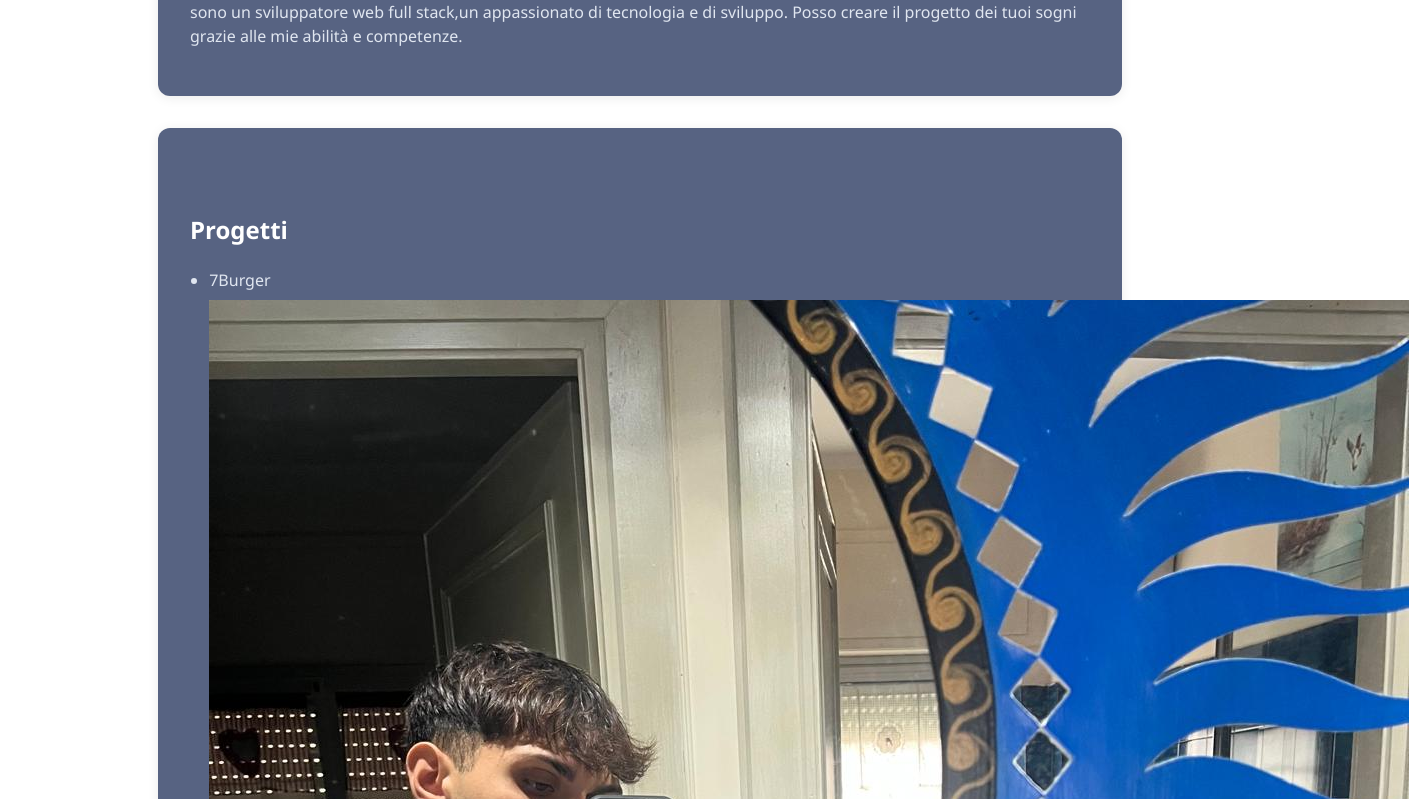
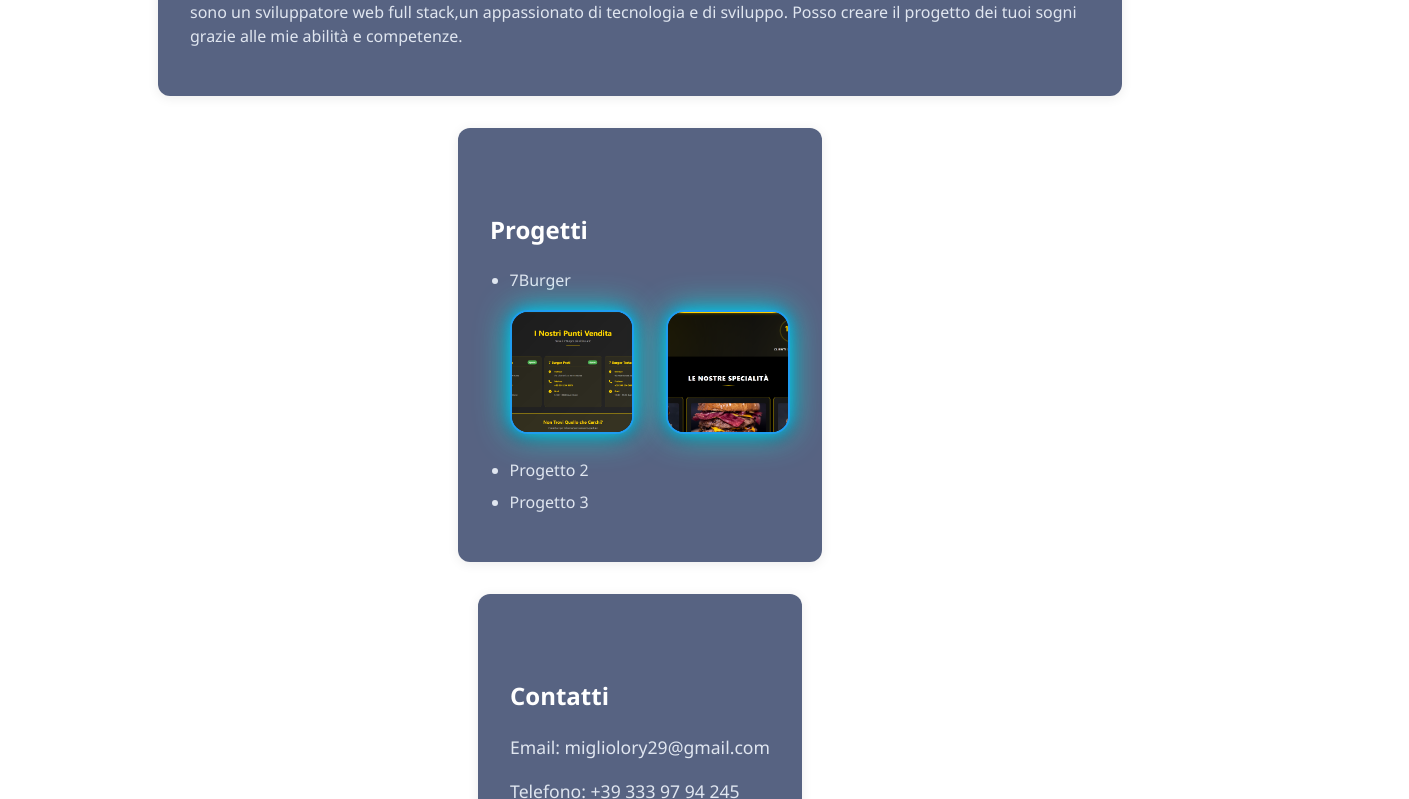
Before and after one commit to LorenzoMiglietta17/Portfolio, a React (Vite) app: page / in a window 1280 px wide. Shown: the part 1061-1860 px from the top of the page, 1409 px wide, since content can reach past the window. Built offline with nearby package versions, Linux system fonts and the light colour scheme.

Commit message:
aggiunte foto progetto burger con animazione

```diff
--- a/src/App.css
+++ b/src/App.css
@@ -1,3 +1,48 @@
+.burger-images-future {
+  display: flex;
+  gap: 32px;
+  justify-content: flex-start;
+  align-items: center;
+  margin: 18px 0 24px 0;
+}
+.burger-future {
+  width: 120px;
+  height: 120px;
+  aspect-ratio: 1/1;
+  border-radius: 18px;
+  object-fit: cover;
+  object-position: center;
+  box-shadow: 0 0 32px 0 #00fff7cc, 0 0 12px 2px #1f9cf0cc, 0 2px 16px #000a;
+  border: 2.5px solid #1f9cf0;
+  animation: burgerNeon 2.2s cubic-bezier(0.23, 1, 0.32, 1) both;
+  transition: transform 0.3s, box-shadow 0.3s;
+  background: #181818;
+  overflow: hidden;
+}
+.burger-future:hover,
+.burger-future.burger-active {
+  transform: scale(1.18) rotate(-2deg);
+  box-shadow: 0 0 64px 0 #00fff7, 0 0 24px 4px #1f9cf0, 0 4px 32px #000a;
+  border-color: #00fff7;
+  z-index: 2;
+}
+@keyframes burgerNeon {
+  0% {
+    opacity: 0;
+    filter: blur(12px) brightness(0.5);
+    transform: scale(0.7) rotate(8deg);
+  }
+  60% {
+    opacity: 1;
+    filter: blur(2px) brightness(1.2);
+    transform: scale(1.08) rotate(-2deg);
+  }
+  100% {
+    opacity: 1;
+    filter: blur(0) brightness(1);
+    transform: scale(1) rotate(0);
+  }
+}
 .about-photo {
   width: 460px;
   height: 460px;
--- a/src/App.jsx
+++ b/src/App.jsx
@@ -1,11 +1,20 @@
 
+
+
+import { useState } from 'react';
 import { icons } from './assets/TechIcons';
 import lorenzoImg from './assets/img/lorenzo.jpg';
+import burger1 from './assets/img/burger1.jpg';
+import burger2 from './assets/img/burger2.jpg';
 
 import './App.css';
 
 
 function App() {
+  const [activeBurger, setActiveBurger] = useState(null);
+  const handleBurgerClick = (idx) => {
+    setActiveBurger(activeBurger === idx ? null : idx);
+  };
   return (
     <div className="portfolio-container">
       <div className="animated-bg"></div>
@@ -31,7 +40,22 @@ function App() {
         <h2>Progetti</h2>
         <ul>
           <li>7Burger</li>
-          <img src={lorenzoImg} alt="" />
+          <div className="burger-images-future">
+            <img
+              src={burger1}
+              alt="Burger 1"
+              className={`burger-future${activeBurger === 1 ? ' burger-active' : ''}`}
+              onClick={() => handleBurgerClick(1)}
+              style={{ cursor: 'pointer' }}
+            />
+            <img
+              src={burger2}
+              alt="Burger 2"
+              className={`burger-future${activeBurger === 2 ? ' burger-active' : ''}`}
+              onClick={() => handleBurgerClick(2)}
+              style={{ cursor: 'pointer' }}
+            />
+          </div>
           <li>Progetto 2</li>
           <li>Progetto 3</li>
         </ul>
```
Also changed, not shown: src/assets/img/burger1.jpg (added), src/assets/img/burger2.jpg (added).
